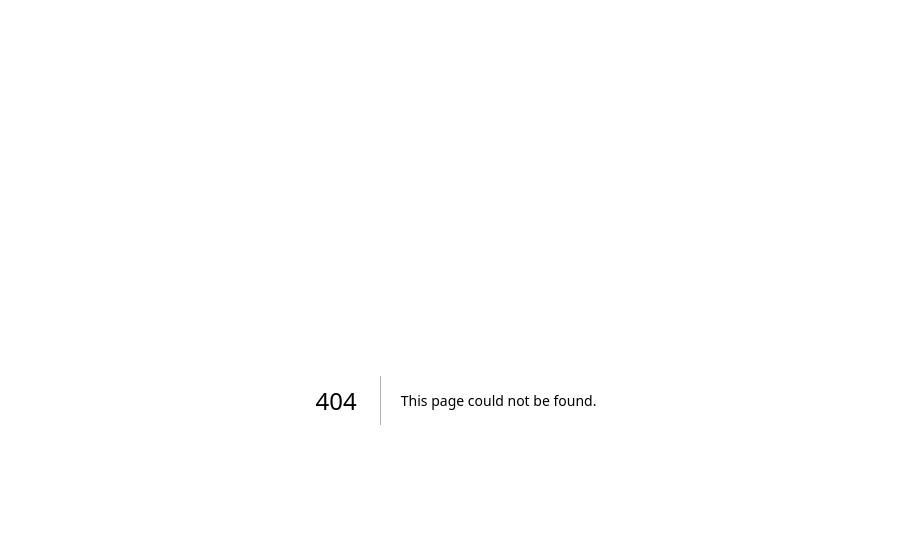
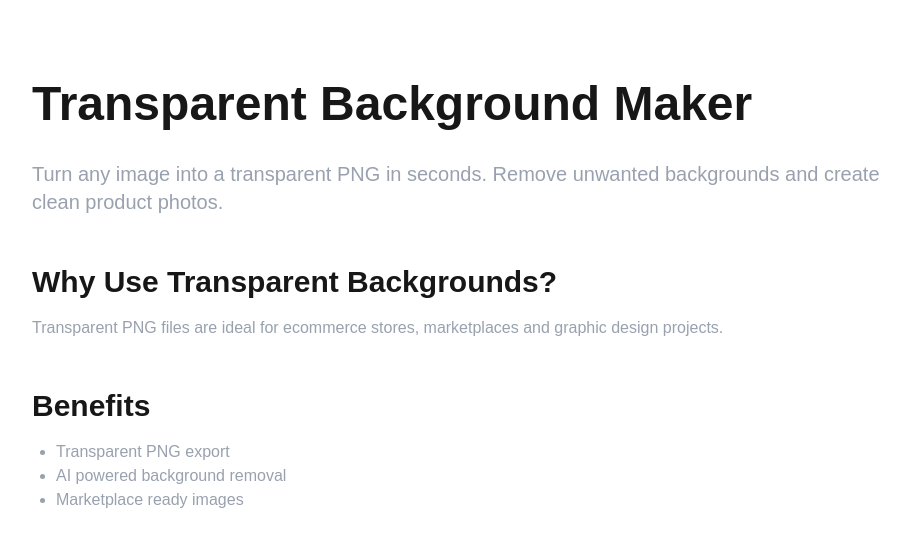
Before and after one commit to myaprak48/productready, a Next.js app: page /transparent-background-maker in a window 1280 px wide. Before the commit this address had no page. Shown: the top 546 px of the page, without its empty margins (184-1094 px from the left). Built offline with nearby package versions, Linux system fonts and the light colour scheme.

Commit message:
Add transparent background maker page

```diff
--- /dev/null
+++ b/app/transparent-background-maker/page.tsx
@@ -0,0 +1,39 @@
+export const metadata = {
+  title: "Transparent Background Maker | ProductReady",
+  description:
+    "Create transparent background PNG images instantly with AI. Perfect for ecommerce, Amazon, Etsy and Shopify sellers.",
+};
+
+export default function Page() {
+  return (
+    <main className="max-w-4xl mx-auto px-6 py-20">
+      <h1 className="text-5xl font-bold mb-8">
+        Transparent Background Maker
+      </h1>
+
+      <p className="text-xl text-gray-400 mb-8">
+        Turn any image into a transparent PNG in seconds.
+        Remove unwanted backgrounds and create clean product photos.
+      </p>
+
+      <h2 className="text-3xl font-bold mt-12 mb-4">
+        Why Use Transparent Backgrounds?
+      </h2>
+
+      <p className="text-gray-400">
+        Transparent PNG files are ideal for ecommerce stores,
+        marketplaces and graphic design projects.
+      </p>
+
+      <h2 className="text-3xl font-bold mt-12 mb-4">
+        Benefits
+      </h2>
+
+      <ul className="list-disc pl-6 text-gray-400">
+        <li>Transparent PNG export</li>
+        <li>AI powered background removal</li>
+        <li>Marketplace ready images</li>
+      </ul>
+    </main>
+  );
+}
```
